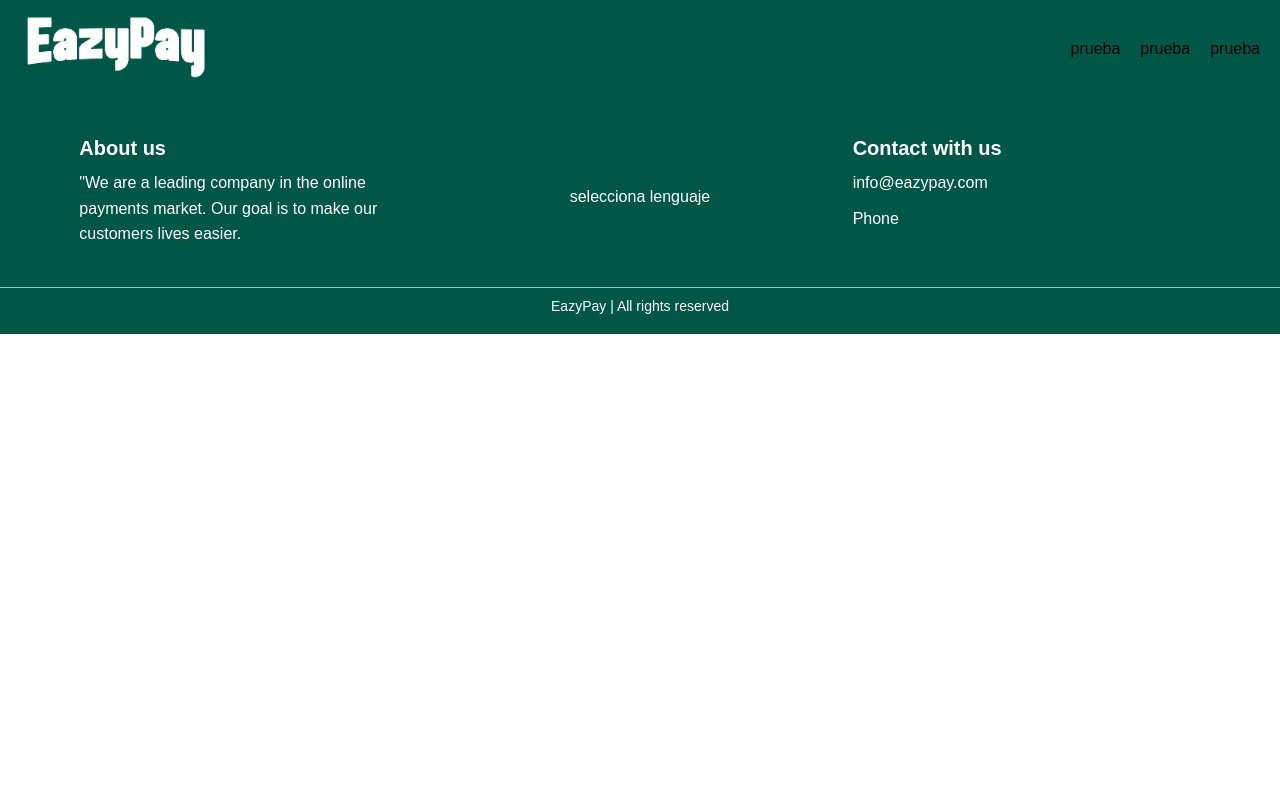
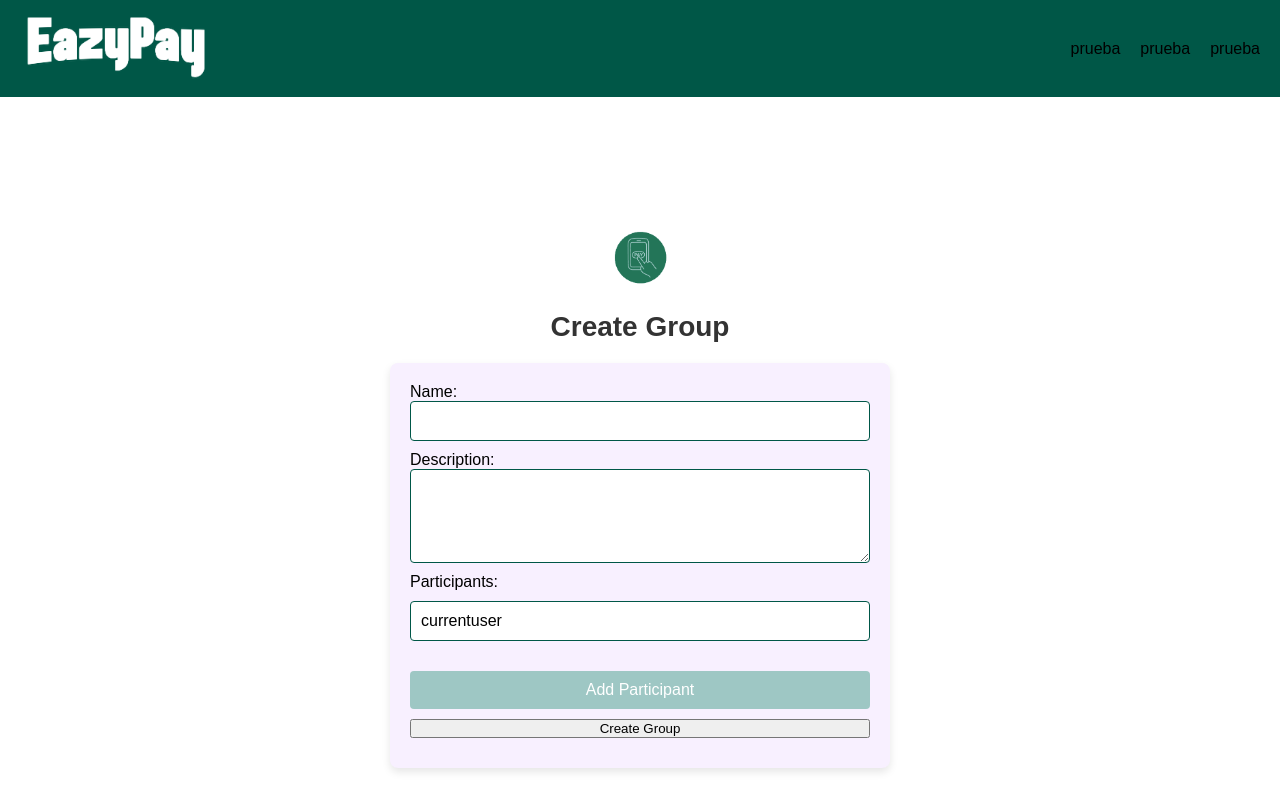
Before and after one commit to davidvrz/EazyPay-SPA, a React (Vite) app: page /addgroup in a window 1280 px wide. Shown: the top 800 px of the page. Built offline with nearby package versions, Linux system fonts and the light colour scheme.

Commit message:
feat: add group

```diff
--- a/src/App.jsx
+++ b/src/App.jsx
@@ -2,6 +2,7 @@ import { Routes, Route } from 'react-router-dom';
 import Login from './components/Login';
 import Register from './components/Register';
 import Dashboard from './components/Dashboard';
+import AddGroup from './components/AddGroup'
 import Navbar from './components/Navbar';
 import Footer from './components/Footer';
 
@@ -13,6 +14,7 @@ function App() {
         <Route path="/" element={<Login />} />
         <Route path="/register" element={<Register />} />
         <Route path="/dashboard" element={<Dashboard />} />
+        <Route path="/addgroup" element={<AddGroup />} />
       </Routes>
       <Footer />
     </div>
--- /dev/null
+++ b/src/components/AddGroup.jsx
@@ -0,0 +1,122 @@
+import React, { useState } from "react";
+import '../styles/components/AddGroup.css';
+
+const AddGroup = () => {
+  const [name, setName] = useState("");
+  const [description, setDescription] = useState("");
+  const [members, setMembers] = useState(["currentuser"]); // Incluye el usuario actual por defecto
+  const [errors, setErrors] = useState({});
+
+  const handleAddMember = () => {
+    setMembers([...members, ""]);
+  };
+
+  const handleMemberChange = (index, value) => {
+    const updatedMembers = [...members];
+    updatedMembers[index] = value;
+    setMembers(updatedMembers);
+  };
+
+  const handleRemoveMember = (index) => {
+    const updatedMembers = members.filter((_, i) => i !== index);
+    setMembers(updatedMembers);
+  };
+
+  const handleSubmit = async (e) => {
+    e.preventDefault();
+    setErrors({}); // Limpiar errores previos
+
+    const data = { name, description, members };
+
+    try {
+      const response = await fetch("http://localhost:80/rest/group", {
+        method: "POST",
+        headers: {
+          "Content-Type": "application/json",
+        },
+        body: JSON.stringify(data),
+      });
+
+      if (!response.ok) {
+        const errorData = await response.json();
+        setErrors(errorData);
+      } else {
+        alert("Group created successfully!");
+        // Redirigir o limpiar formulario
+        setName("");
+        setDescription("");
+        setMembers(["currentuser"]);
+      }
+    } catch (err) {
+      setErrors({ general: "An error occurred while creating the group." });
+    }
+  };
+
+  return (
+    <div className="main">
+      <div className="top-icon">
+        <img src="images/isotype.png" alt="Groups Icon" />
+      </div>
+
+      <h1 className="main-title">Create Group</h1>
+
+      <form onSubmit={handleSubmit} id="group-form">
+        <label>
+          Name:
+          <input
+            type="text"
+            name="name"
+            value={name}
+            onChange={(e) => setName(e.target.value)}
+          />
+        </label>
+        <div className="error-message">{errors.name}</div>
+
+        <label>
+          Description:
+          <textarea
+            name="description"
+            rows="4"
+            cols="50"
+            value={description}
+            onChange={(e) => setDescription(e.target.value)}
+          ></textarea>
+        </label>
+        <div className="error-message">{errors.description}</div>
+
+        <div id="members-container">
+          <label>Participants:</label>
+          {members.map((member, index) => (
+            <div className="member-input" key={index}>
+              <input
+                type="text"
+                name="members[]"
+                value={member}
+                onChange={(e) => handleMemberChange(index, e.target.value)}
+                readOnly={index === 0} // El primer miembro (usuario actual) es de solo lectura
+              />
+              {index > 0 && (
+                <button
+                  type="button"
+                  onClick={() => handleRemoveMember(index)}
+                >
+                  Remove
+                </button>
+              )}
+            </div>
+          ))}
+        </div>
+
+        <button type="button" id="add-participant" onClick={handleAddMember}>
+          Add Participant
+        </button>
+        <div className="error-message">{errors.members}</div>
+
+        <button type="submit">Create Group</button>
+        {errors.general && <div className="error-message">{errors.general}</div>}
+      </form>
+    </div>
+  );
+};
+
+export default AddGroup;
--- a/src/components/GroupList.jsx
+++ b/src/components/GroupList.jsx
@@ -1,5 +1,6 @@
-import React, { useState, useEffect } from "react";
-import '../styles/components/GroupList.css'
+import React, { useEffect, useState } from "react";
+import { Link } from "react-router-dom";
+import '../styles/components/GroupList.css';
 
 const GroupList = () => {
     const [groups, setGroups] = useState([]);
@@ -90,12 +91,9 @@ const GroupList = () => {
             </div>
 
             {currentUser && (
-                <a
-                    href="index.php?controller=groups&action=add"
-                    className="add-group-btn"
-                >
+                < Link className="add-group-btn" to={'/addgroup'}>
                     Create group
-                </a>
+                </Link>
             )}
         </div>
     );
--- /dev/null
+++ b/src/styles/components/AddGroup.css
@@ -0,0 +1,93 @@
+#group-form {
+    max-width: 500px;
+    margin: 0 auto;
+    padding: 20px;
+    background-color: var(--color-secondary-light);
+    border-radius: 8px;
+    box-shadow: 0 4px 8px rgba(0, 0, 0, 0.1);
+}
+
+#group-form label,
+#group-form input[type="text"],
+#group-form textarea,
+#group-form button {
+    display: block;
+    width: 100%;
+    margin-bottom: 10px;
+}
+
+#group-form input[type="text"],
+#group-form textarea {
+    padding: 10px;
+    border: 1px solid var(--color-primary);
+    border-radius: 4px;
+    font-size: 16px;
+    transition: border-color 0.3s ease;
+}
+
+#group-form input[type="text"]:focus,
+#group-form textarea:focus {
+    border-color: var(--color-primary-dark);
+    outline: none;
+}
+
+#members-container {
+    margin-top: 10px;
+    margin-bottom: 20px;
+}
+
+.member-input {
+    display: flex;
+    align-items: center;
+    gap: 10px;
+    margin-bottom: 10px;
+}
+
+.member-input input[type="text"] {
+    flex-grow: 1;
+}
+
+.remove-participant {
+    background-color: var(--color-secondary);
+    color: #fff;
+    border: none;
+    border-radius: 4px;
+    padding: 5px 10px;
+    cursor: pointer;
+    transition: background-color 0.3s ease;
+}
+
+.remove-participant:hover {
+    background-color: #694292;
+}
+
+#add-participant {
+    background-color: var(--color-accent);
+    color: #fff;
+    border: none;
+    border-radius: 4px;
+    padding: 10px;
+    cursor: pointer;
+    transition: background-color 0.3s ease;
+    font-size: 16px;
+}
+
+#add-participant:hover {
+    background-color: var(--color-accent-dark);
+}
+
+#group-form input[type="submit"] {
+    background-color: var(--color-primary);
+    color: #fff;
+    border: none;
+    border-radius: 4px;
+    padding: 12px;
+    font-size: 16px;
+    cursor: pointer;
+    margin-top: 20px;
+    transition: background-color 0.3s ease;
+}
+
+#group-form input[type="submit"]:hover {
+    background-color: var(--color-primary-dark);
+}
```
